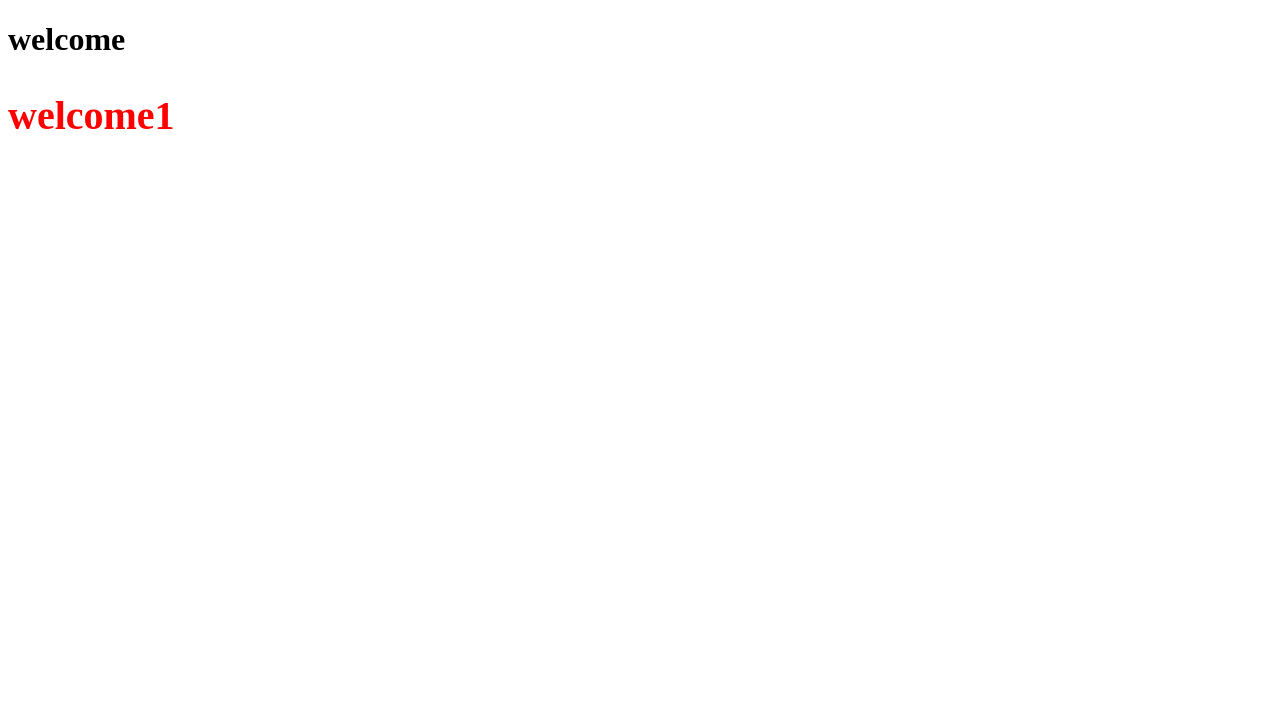
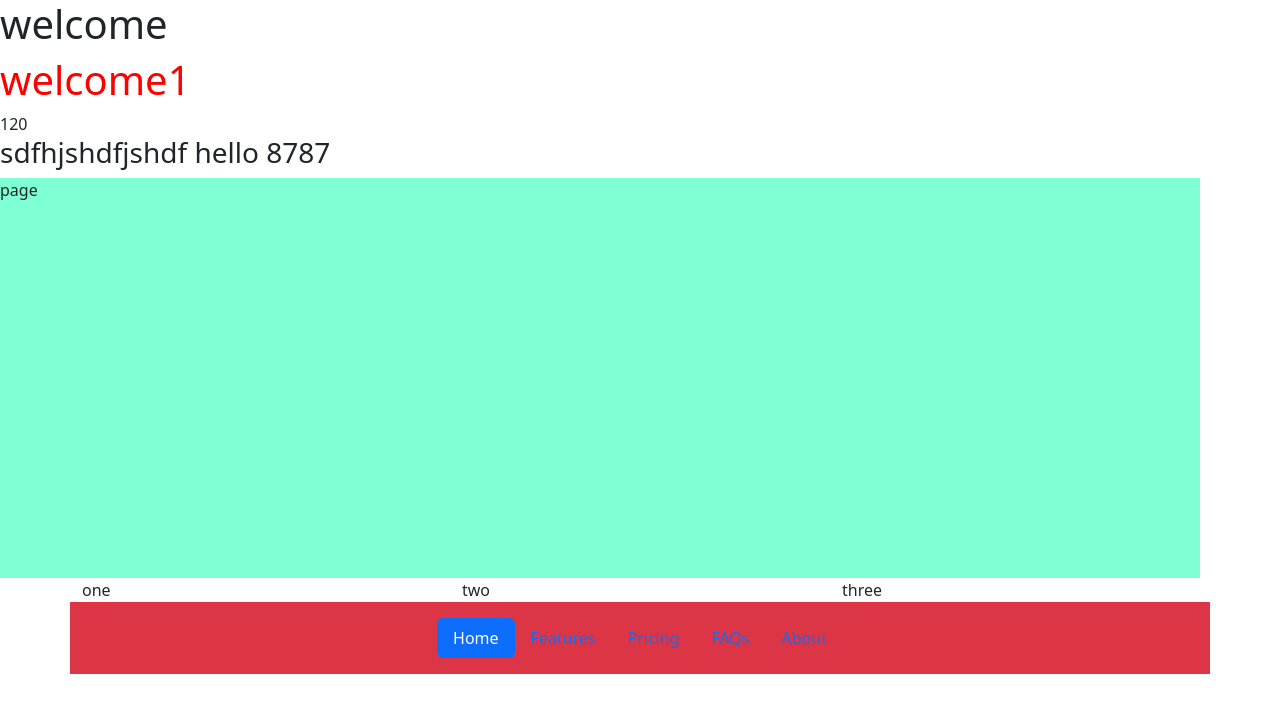
Before and after one commit to shashipandey100192/myreactapp, a React (Create React App) app: page / in a window 1280 px wide. Shown: the top 712 px of the page. Built offline with nearby package versions, Linux system fonts and the light colour scheme.

Commit message:
add bootstrap

```diff
--- a/package.json
+++ b/package.json
@@ -6,6 +6,7 @@
     "@testing-library/jest-dom": "^5.16.5",
     "@testing-library/react": "^13.4.0",
     "@testing-library/user-event": "^13.5.0",
+    "bootstrap": "^5.2.3",
     "react": "^18.2.0",
     "react-dom": "^18.2.0",
     "react-scripts": "5.0.1",
--- a/src/App.css
+++ /dev/null
@@ -1,38 +0,0 @@
-.App {
-  text-align: center;
-}
-
-.App-logo {
-  height: 40vmin;
-  pointer-events: none;
-}
-
-@media (prefers-reduced-motion: no-preference) {
-  .App-logo {
-    animation: App-logo-spin infinite 20s linear;
-  }
-}
-
-.App-header {
-  background-color: #282c34;
-  min-height: 100vh;
-  display: flex;
-  flex-direction: column;
-  align-items: center;
-  justify-content: center;
-  font-size: calc(10px + 2vmin);
-  color: white;
-}
-
-.App-link {
-  color: #61dafb;
-}
-
-@keyframes App-logo-spin {
-  from {
-    transform: rotate(0deg);
-  }
-  to {
-    transform: rotate(360deg);
-  }
-}
--- a/src/App.js
+++ b/src/App.js
@@ -1,5 +1,5 @@
 
-import './App.css';
+
 import abc from './pages/Home';
 
 function App() {
--- a/src/index.css
+++ b/src/index.css
@@ -3,3 +3,9 @@
     color:red;
     font-size:40px;
 }
+.home
+{
+    width:1200px;
+    height:400px;
+    background-color:aquamarine
+}
--- a/src/pages/Home.js
+++ b/src/pages/Home.js
@@ -1,13 +1,40 @@
 import React, { Fragment } from "react";
 import '../index.css';
+import 'bootstrap/dist/css/bootstrap.min.css';
 
 function Abc()
 {
+const a="sdfhjshdfjshdf";
+const b = 8787;
+
     return(
         <Fragment>
         <h1>welcome</h1>
         <h2 className="first">welcome1</h2>
+        {80+40}
+        <h3>{a} hello {b}</h3>
 
+        <div className="home">page</div>
+
+        <div className="container">
+            <div className="row">
+                <div className="col-4">one</div>
+                <div className="col-4">two</div>
+                <div className="col-4">three</div>
+                </div>
+        </div>
+
+        <div className="container bg-danger">
+            <header className="d-flex justify-content-center py-3">
+            <ul className="nav nav-pills">
+                <li className="nav-item"><a href="#" className="nav-link active" aria-current="page">Home</a></li>
+                <li className="nav-item"><a href="#" className="nav-link">Features</a></li>
+                <li className="nav-item"><a href="#" className="nav-link">Pricing</a></li>
+                <li className="nav-item"><a href="#" className="nav-link">FAQs</a></li>
+                <li className="nav-item"><a href="#" className="nav-link">About</a></li>
+            </ul>
+            </header>
+        </div>
         </Fragment>
     )
 }
```
Also changed, not shown: 1 other file (tests, documents, lock files or other folders).
